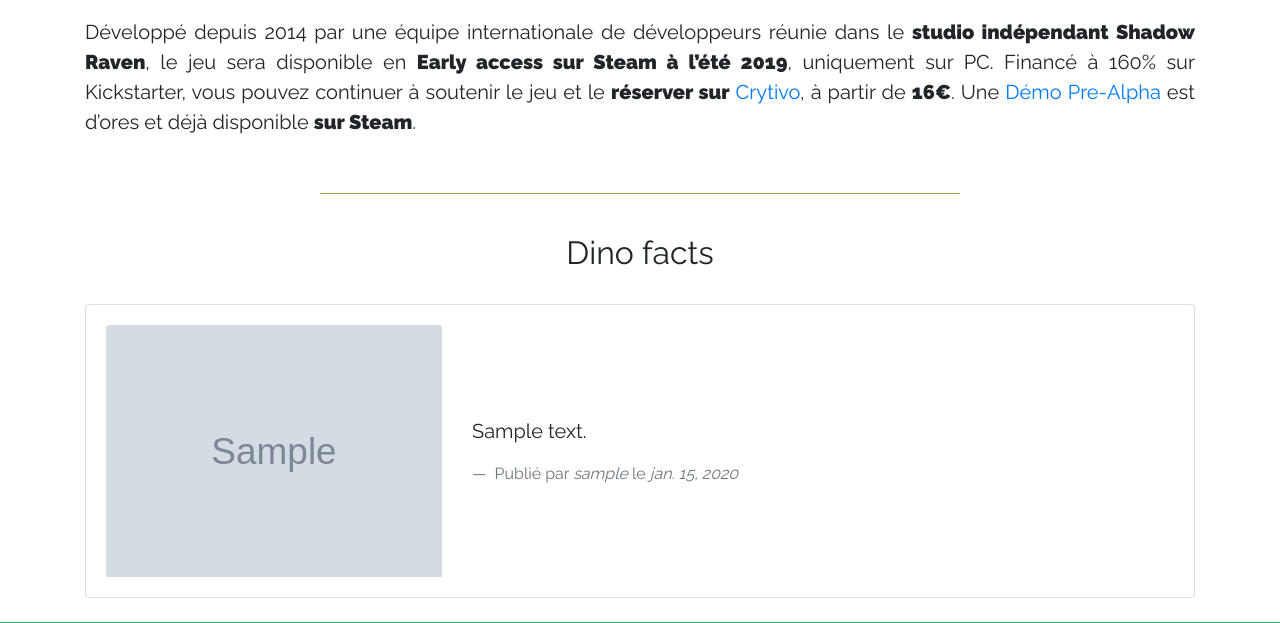
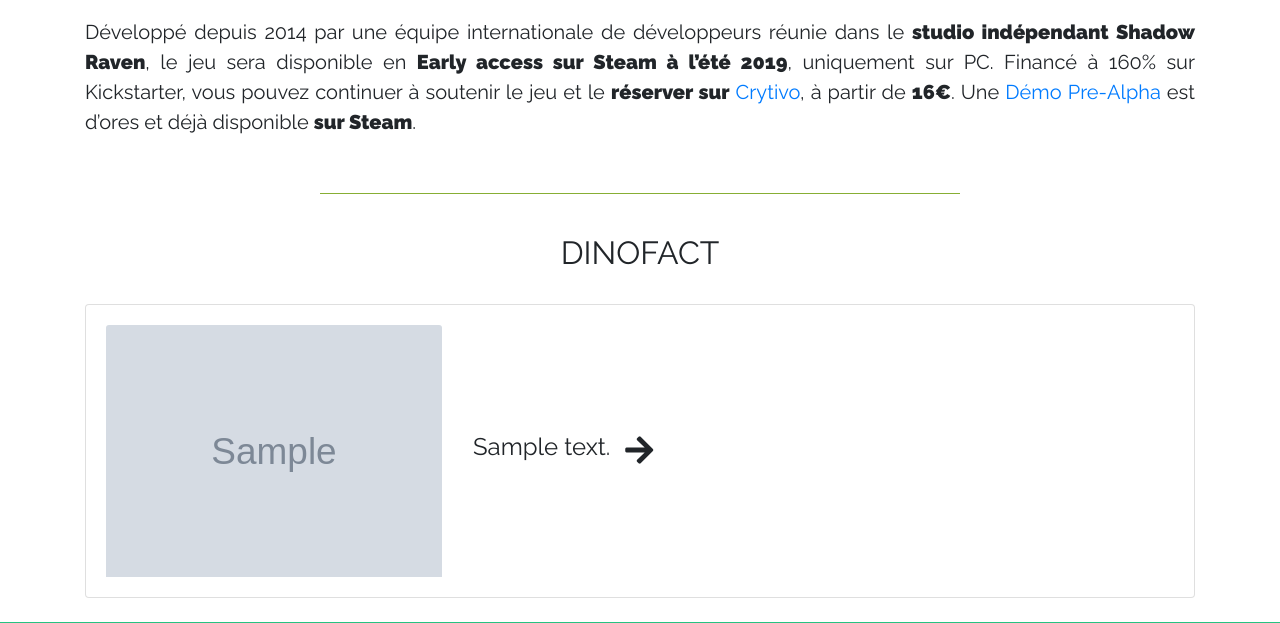
Before and after one commit to ludel/PK-France, a Django app: page / in a window 1280 px wide. Shown: the part 810-1433 px from the top of the page. Run offline with Django 3.2, Linux system fonts and the light colour scheme; tables that the repository leaves empty hold one stand-in row (values such as "Sample post"); grey boxes marked "Sample" are stand-in pictures; lists and menus that the app fills with data are empty; some libraries are stand-ins or nearby versions.

Commit message:
Change style dino fact

```diff
--- a/blog/templates/blog/article.html
+++ b/blog/templates/blog/article.html
@@ -15,9 +15,11 @@
             {{ object.title }}
         </h1>
 
-        <img class="img-fluid rounded float-left mr-2" src="{{ object.image.url }}" alt="{{ object.title }}" width="450">
+        <div class="text-center">
+            <img class="img-fluid rounded" src="{{ object.image.url }}" alt="{{ object.title }}" width="100%">
+        </div>
 
-        <p class="lead">
+        <p class="lead pb-4">
             {{ object.markdown_body|safe }}
         </p>
 
--- a/blog/templates/blog/fact.html
+++ b/blog/templates/blog/fact.html
@@ -1,7 +1,7 @@
 <hr class="w-50">
 
 <div class="container">
-    <h2 class="text-center pt-4 pb-4" id="timeline">Dino facts</h2>
+    <h2 class="text-center pt-4 pb-4" id="timeline">DINOFACT</h2>
 
     <div class="card mb-4">
         <div class="card-body">
@@ -10,14 +10,29 @@
                     <img class="card-img-top" src="{{ fact.image.url }}" alt="image dinosaure">
                 </div>
                 <div class="col-md-8 m-auto">
-                    <blockquote class="blockquote mb-0">
-                        <p>{{ fact.body }}</p>
-                        <footer class="blockquote-footer">
-                            Publié par <cite>{{ fact.author }}</cite> le <cite>{{ fact.date|date }}</cite>
-                        </footer>
-                    </blockquote>
+                    <table>
+                        <thead>
+                        <tr>
+                            <th>
+
+                                <blockquote class="blockquote mb-0 ">
+                                    <h4>{{ fact.body }}</h4>
+                                </blockquote>
+                            </th>
+                            <th>
+                                <a onclick="dino_fact()" class="btn btn-link">
+                                    <i class="fas fa-2x fa-arrow-right"></i>
+                                </a>
+                            </th>
+                        </tr>
+                        </thead>
+                    </table>
+
                 </div>
+
             </div>
         </div>
     </div>
+
+
 </div>
--- a/templates/pkfrance/base.html
+++ b/templates/pkfrance/base.html
@@ -68,9 +68,8 @@
                             PK-france
                         </a>
                         <div class="dropdown-menu dropdown-menu-right" aria-labelledby="navbarDropdownBlog">
-                            <a class="dropdown-item" href="{% url 'dinosaurs' %}">Fiche dinos</a>
                             <a class="dropdown-item" href="">Wikis</a>
-                            <a class="dropdown-item" href="">Présentation</a>
+                            <a class="dropdown-item" href="{% url 'article' 1 %}">Présentation</a>
                         </div>
                     </li>
                     <li class="nav-item">
--- a/templates/pkfrance/index.html
+++ b/templates/pkfrance/index.html
@@ -116,8 +116,10 @@
                                 <a class="text-success" href="{% url 'article' 1 %}">Présentation</a>
                             </h4>
                             <p class="card-text text-dark">
-                                Prehistoric Kingdom France est le centre de la communauté francophone du jeu de gestion Prehistoric Kingdom.
-                                Retrouvez toutes les infos et actualités sur le jeu, son gameplay et l’avancée de son développement.
+                                Prehistoric Kingdom France est le centre de la communauté francophone du jeu de gestion
+                                Prehistoric Kingdom.
+                                Retrouvez toutes les infos et actualités sur le jeu, son gameplay et l’avancée de son
+                                développement.
                                 Venez en discuter sur le forum !
                             </p>
                         </div>
@@ -133,8 +135,10 @@
                                 <a class="text-success" href="{% url 'article' 2 %}">Gameplay</a>
                             </h4>
                             <p class="card-text text-dark">
-                               50 espèces sont disponibles, du Mésozoïque (dinosaures) au Cénozoïque (mammifères comme le Mammouth ou le Tigre à dents de sabre).
-                               Elles sont débloquées et créées à partir de l’ADN extrait des fossiles, récoltés par des équipes de fouilles réparties partout dans le monde par le joueur.
+                                50 espèces sont disponibles, du Mésozoïque (dinosaures) au Cénozoïque (mammifères comme
+                                le Mammouth ou le Tigre à dents de sabre).
+                                Elles sont débloquées et créées à partir de l’ADN extrait des fossiles, récoltés par des
+                                équipes de fouilles réparties partout dans le monde par le joueur.
                             </p>
                         </div>
                     </div>
@@ -147,8 +151,10 @@
                                 <a class="text-success" href="{% url 'article' 3 %}">Modes de jeu</a>
                             </h4>
                             <p class="card-text text-dark">
-                                Campagne: mécanique de jeu approfondie, déblocage de nouvelles espèces et événements climatiques
-                                - Scénario: missions aux scénarios préconçus, de la capture d’animaux en fuite au sauvetage de parc en perdition
+                                Campagne: mécanique de jeu approfondie, déblocage de nouvelles espèces et événements
+                                climatiques
+                                - Scénario: missions aux scénarios préconçus, de la capture d’animaux en fuite au
+                                sauvetage de parc en perdition
                             </p>
                         </div>
                     </div>
@@ -353,12 +359,13 @@
 
 {% block script %}
     <script>
-        $.ajax({
-            url: '{% url 'fact' %}',
-            dataType: 'html',
-            method: 'GET',
-        }).done(function (data) {
-            $("#fact").append(data);
-        });
+        function dino_fact() {
+            $('#fact').load("{% url 'fact' %}").hide().fadeIn('slow');
+        }
+
+        dino_fact();
+
+        setInterval(dino_fact, 5000);
+
     </script>
 {% endblock %}
```
